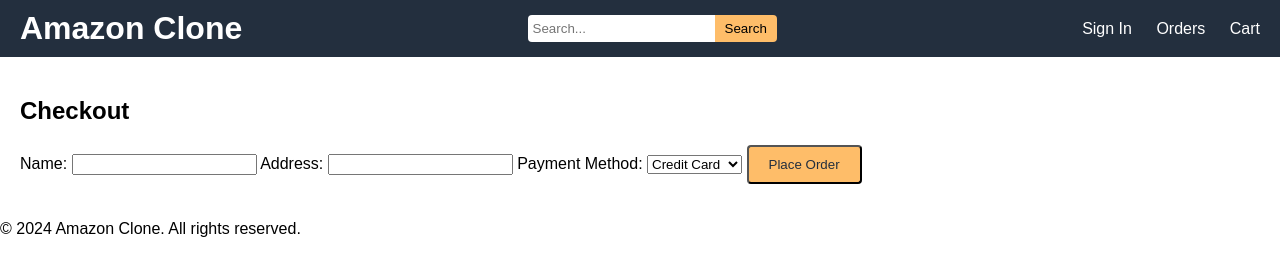
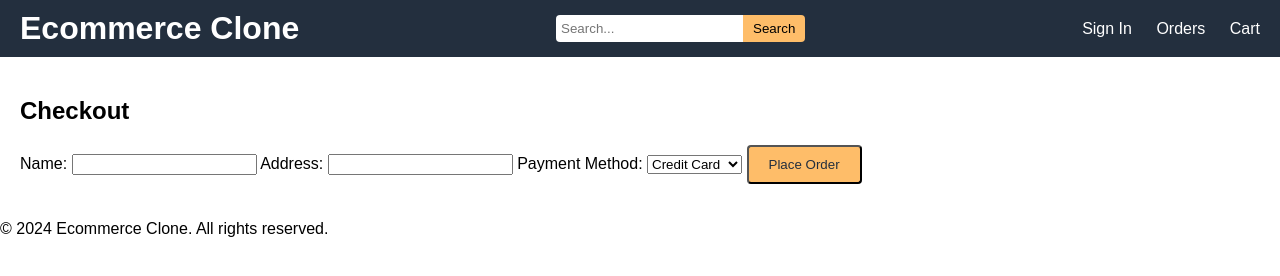
Before and after one commit to abhisheksealofficial/Amazon-Clone, a plain HTML site: page checkout.html in a window 1280 px wide. Drawn offline with Linux system fonts and the light colour scheme.

Commit message:
Update checkout.html

```diff
--- a/checkout.html
+++ b/checkout.html
@@ -10,7 +10,7 @@
     <header>
         <div class="navbar">
             <div class="logo">
-                <a href="index.html"><h1>Amazon Clone</h1></a>
+                <a href="index.html"><h1>Ecommerce Clone</h1></a>
             </div>
             <div class="search-bar">
                 <input type="text" placeholder="Search...">
@@ -43,7 +43,7 @@
         </section>
     </main>
     <footer>
-        <p>&copy; 2024 Amazon Clone. All rights reserved.</p>
+        <p>&copy; 2024 Ecommerce Clone. All rights reserved.</p>
     </footer>
     <script src="script.js"></script>
 </body>
```
